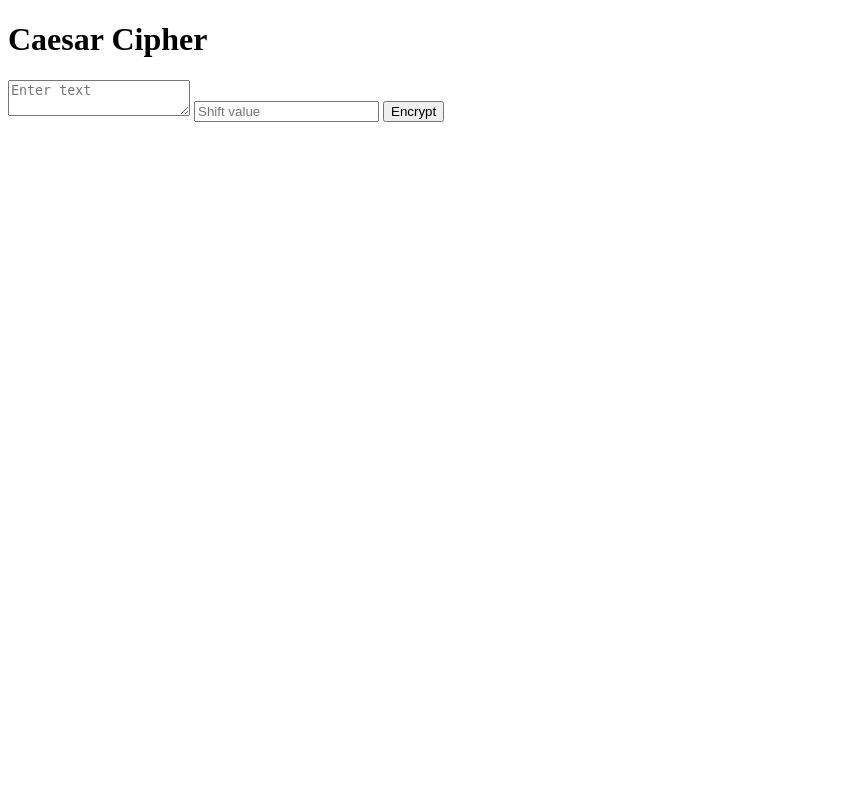
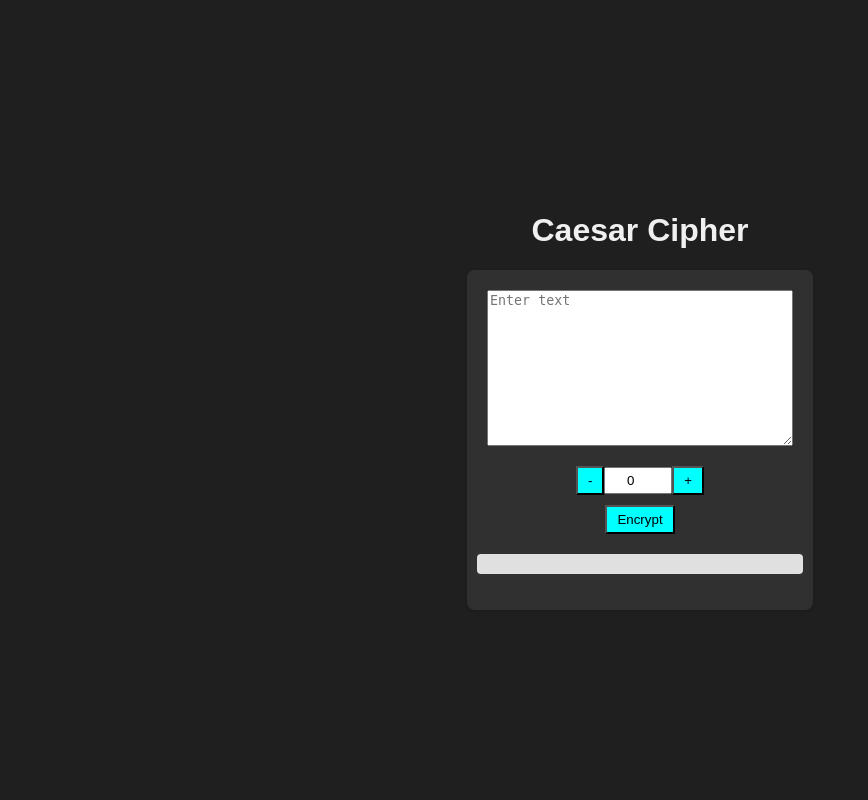
Before and after one commit to Toby-Query/Caesar_Cipher, a Flask app: page / in a window 1280 px wide. Shown: the whole page, without its empty margins (0-868 px from the left). Run offline with Flask 3, Linux system fonts and the light colour scheme.

Commit message:
second commit

```diff
--- /dev/null
+++ b/static/css/styles.css
@@ -0,0 +1,59 @@
+body {
+    font-family: Arial, sans-serif;
+    display: flex;
+    justify-content: center;
+    align-items: center;
+    height: 100vh;
+    margin: 0;
+    background-color: #1f1f1f;
+    flex-direction: column;
+}
+
+h1{
+    color: #f0f0f0;
+}
+
+.container {
+    background: #303030;
+    padding: 20px;
+    border-radius: 8px;
+    box-shadow: 0 2px 4px rgba(0, 0, 0, 0.1);
+    display: flex;
+    flex-direction: column;
+    align-items: center;
+    gap: 10px;
+}
+
+textarea {
+    width: 300px;
+    min-height: 150px;
+    margin-bottom: 10px;
+}
+
+.controls {
+    display: flex;
+    align-items: center;
+    gap: 0px;
+}
+
+input[type="number"] {
+    width: 60px;
+    text-align: center;
+    height: 75%;
+}
+
+button {
+    padding: 5px 10px;
+    cursor: pointer;
+    background-color: aqua;
+    height: 100%;
+}
+
+p {
+    margin-top: 10px;
+    padding: 10px;
+    background: #e0e0e0;
+    border-radius: 4px;
+    width: 100%;
+    text-align: center;
+}
--- a/static/js/script.js
+++ b/static/js/script.js
@@ -1,3 +1,15 @@
+document.getElementById('plusButton').addEventListener('click', () => {
+    const shiftInput = document.getElementById('shiftInput');
+    shiftInput.value = parseInt(shiftInput.value) + 1;
+    sendRequest();
+});
+
+document.getElementById('minusButton').addEventListener('click', () => {
+    const shiftInput = document.getElementById('shiftInput');
+    shiftInput.value = parseInt(shiftInput.value) - 1;
+    sendRequest();
+});
+
 function sendRequest() {
     const text = document.getElementById('textInput').value;
     const shift = document.getElementById('shiftInput').value;
@@ -10,7 +22,7 @@ function sendRequest() {
     })
     .then(response => response.json())
     .then(data => {
-        document.getElementById('result').innerText = `Encrypted Text: ${data.result}`;
+        document.getElementById('result').innerText = `${data.result}`;
     })
     .catch(error => console.error('Error:', error));
 }
--- a/templates/index.html
+++ b/templates/index.html
@@ -4,13 +4,28 @@
     <meta charset="UTF-8" />
     <meta name="viewport" content="width=device-width, initial-scale=1.0" />
     <title>Caesar Cipher</title>
+    <link
+      rel="stylesheet"
+      href="{{ url_for('static', filename='css/styles.css') }}"
+    />
   </head>
   <body>
     <h1>Caesar Cipher</h1>
-    <textarea id="textInput" placeholder="Enter text"></textarea>
-    <input type="number" id="shiftInput" placeholder="Shift value" />
-    <button onclick="sendRequest()">Encrypt</button>
-    <p id="result"></p>
+    <div class="container">
+      <textarea id="textInput" placeholder="Enter text"></textarea>
+      <div class="controls">
+        <button id="minusButton">-</button>
+        <input
+          type="number"
+          id="shiftInput"
+          placeholder="Shift value"
+          value="0"
+        />
+        <button id="plusButton">+</button>
+      </div>
+      <button id="encryptButton" onclick="sendRequest()">Encrypt</button>
+      <p id="result"></p>
+    </div>
 
     <script src="{{ url_for('static', filename='js/script.js') }}"></script>
   </body>
```
